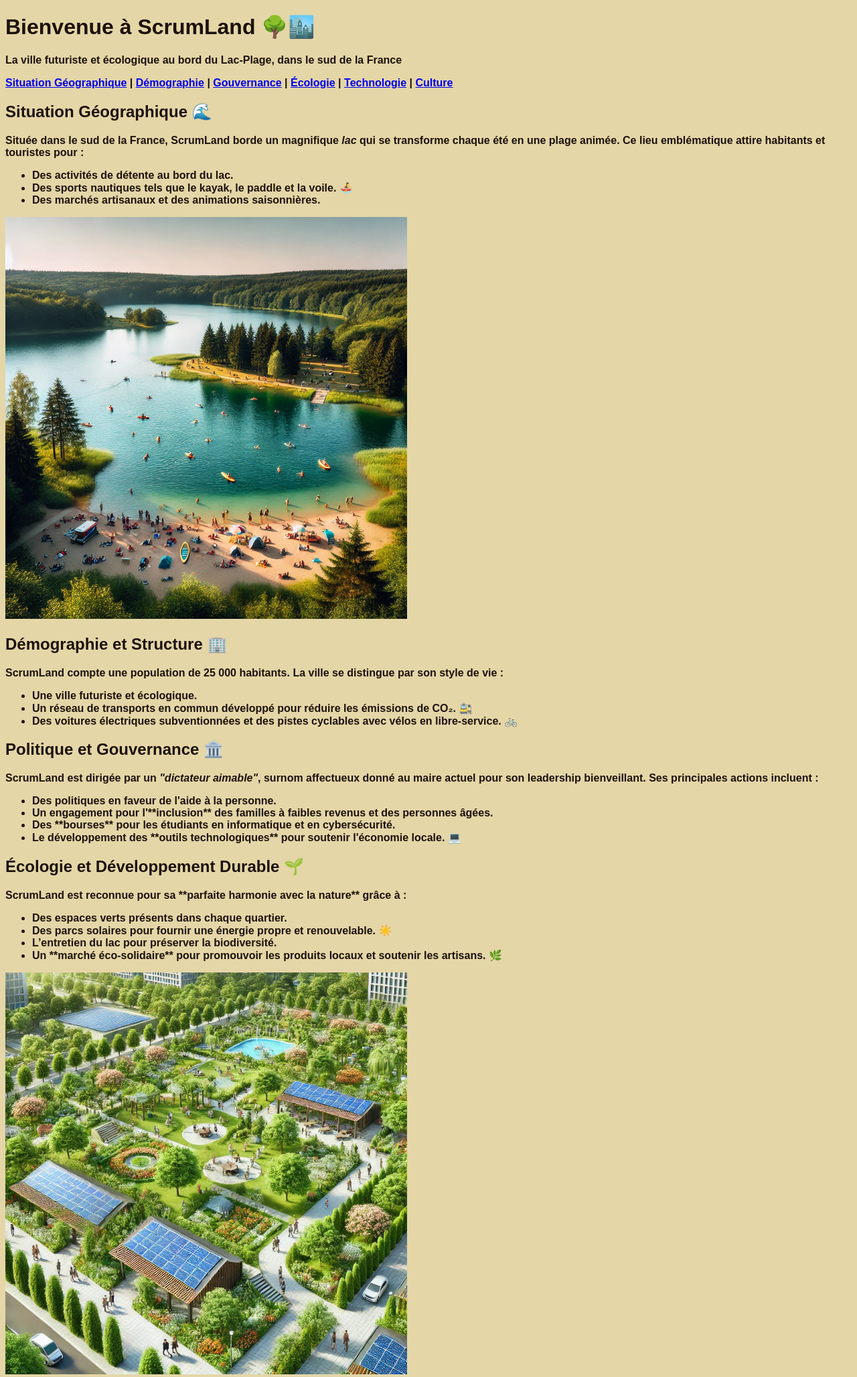
After one commit to AustinRoverMini30/ScrumLand, a PHP site: page /accueil.php in a window 1280 px wide. The commit adds this page. Shown: the top 2056 px of the page at 67% size. Run offline with PHP 8.4, Linux system fonts and the light colour scheme.

Commit message:
Page accueil.php merci pour votre confiance + des image

```diff
--- /dev/null
+++ b/accueil.php
@@ -0,0 +1,111 @@
+<!DOCTYPE html>
+<html lang="fr">
+<head>
+    <meta charset="UTF-8">
+    <meta name="viewport" content="width=device-width, initial-scale=1.0">
+    <title>Bienvenue à ScrumLand</title>
+    <link rel="stylesheet" href="Assets/CSS/General.css">
+</head>
+<body>
+    <!-- En-tête de la page -->
+    <header>
+        <h1>Bienvenue à ScrumLand 🌳🏙️</h1>
+        <p>La ville futuriste et écologique au bord du Lac-Plage, dans le sud de la France</p>
+        <nav>
+            <a href="#geographie">Situation Géographique</a> |
+            <a href="#demographie">Démographie</a> |
+            <a href="#politique">Gouvernance</a> |
+            <a href="#ecologie">Écologie</a> |
+            <a href="#technologie">Technologie</a> |
+            <a href="#culture">Culture</a>
+        </nav>
+    </header>
+
+    <!-- Section Situation Géographique -->
+    <section id="geographie">
+        <h2>Situation Géographique 🌊</h2>
+        <p>
+            Située dans le <strong>sud de la France</strong>, ScrumLand borde un magnifique <em>lac</em> qui se transforme chaque été en une <strong>plage animée</strong>. Ce lieu emblématique attire habitants et touristes pour :
+        </p>
+        <ul>
+            <li>Des activités de <strong>détente</strong> au bord du lac.</li>
+            <li>Des <strong>sports nautiques</strong> tels que le kayak, le paddle et la voile. 🚣‍♂️</li>
+            <li>Des <strong>marchés artisanaux</strong> et des animations saisonnières.</li>
+        </ul>
+        <img src="Assets/Images/lac-plage.jpg" alt="Le Lac-Plage animé de ScrumLand" width="600">
+    </section>
+
+    <!-- Section Démographie et Structure -->
+    <section id="demographie">
+        <h2>Démographie et Structure 🏢</h2>
+        <p>
+            ScrumLand compte une population de <strong>25 000 habitants</strong>. La ville se distingue par son style de vie :
+        </p>
+        <ul>
+            <li>Une ville <strong>futuriste et écologique</strong>.</li>
+            <li>Un réseau de <strong>transports en commun</strong> développé pour réduire les émissions de CO₂. 🚉</li>
+            <li>Des <strong>voitures électriques</strong> subventionnées et des <strong>pistes cyclables</strong> avec vélos en libre-service. 🚲</li>
+        </ul>
+    </section>
+
+    <!-- Section Politique et Gouvernance -->
+    <section id="politique">
+        <h2>Politique et Gouvernance 🏛️</h2>
+        <p>
+            ScrumLand est dirigée par un <em>"dictateur aimable"</em>, surnom affectueux donné au maire actuel pour son leadership bienveillant. Ses principales actions incluent :
+        </p>
+        <ul>
+            <li>Des politiques en faveur de <strong>l'aide à la personne</strong>.</li>
+            <li>Un engagement pour l'**inclusion** des familles à faibles revenus et des personnes âgées.</li>
+            <li>Des **bourses** pour les étudiants en <strong>informatique</strong> et en <strong>cybersécurité</strong>.</li>
+            <li>Le développement des **outils technologiques** pour soutenir l'économie locale. 💻</li>
+        </ul>
+    </section>
+
+    <!-- Section Écologie et Développement Durable -->
+    <section id="ecologie">
+        <h2>Écologie et Développement Durable 🌱</h2>
+        <p>
+            ScrumLand est reconnue pour sa **parfaite harmonie avec la nature** grâce à :
+        </p>
+        <ul>
+            <li>Des <strong>espaces verts</strong> présents dans chaque quartier.</li>
+            <li>Des <strong>parcs solaires</strong> pour fournir une énergie propre et renouvelable. ☀️</li>
+            <li>L’entretien du <strong>lac</strong> pour préserver la biodiversité.</li>
+            <li>Un **marché éco-solidaire** pour promouvoir les produits locaux et soutenir les artisans. 🌿</li>
+        </ul>
+        <img src="Assets/Images/jardins-ecologiques.jpg" alt="Les parcs écologiques de ScrumLand" width="600">
+    </section>
+
+    <!-- Section Économie et Technologie -->
+    <section id="technologie">
+        <h2>Économie et Technologie 💼🚀</h2>
+        <p>
+            ScrumLand est un <strong>pôle technologique émergent</strong> avec :
+        </p>
+        <ul>
+            <li>Des **incubateurs de startups** spécialisés en <em>cybersécurité</em> et <em>intelligence artificielle</em>.</li>
+            <li>Un **centre de formation gratuit** pour les jeunes talents en informatique.</li>
+            <li>Des **incitations fiscales** pour attirer les entreprises innovantes.</li>
+        </ul>
+        <img src="Assets/Images/technopole.jpg" alt="Le quartier technologique de ScrumLand" width="600">
+    </section>
+
+    <!-- Section Culture et Loisirs -->
+    <section id="culture">
+        <h2>Culture et Loisirs 🎭🎉</h2>
+        <p>
+            ScrumLand offre un cadre idéal pour la **culture** et les **loisirs** :
+        </p>
+        <ul>
+            <li>Le **Lac-Plage** accueille des <strong>festivals</strong> et des <strong>marchés artisanaux</strong> chaque été. 🌞</li>
+            <li>Des <strong>bibliothèques numériques</strong> accessibles à tous. 📚</li>
+            <li>Le **Festival du Futur Écologique** célébrant les innovations technologiques et environnementales. 🌿</li>
+            <li>Des <strong>installations sportives</strong> modernes adaptées à tous les publics.</li>
+        </ul>
+    </section>
+
+    <!-- Pied de page -->
+    <?php include 'footer.php'; ?>
+</body>
+</html>
```
Also changed, not shown: histoire.php (+2 -11 lines), Assets/Images/jardins-ecologiques.jpg (added), Assets/Images/lac-plage.jpg (added), Assets/Images/technopole.jpg (added).
